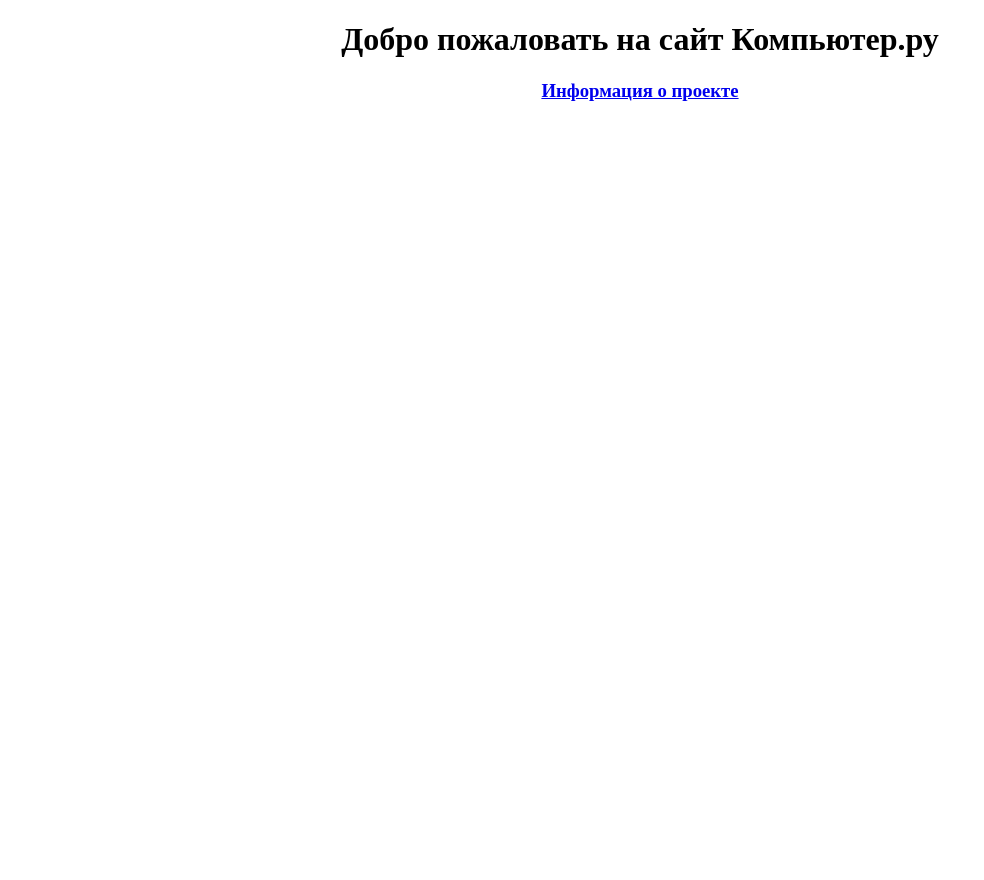
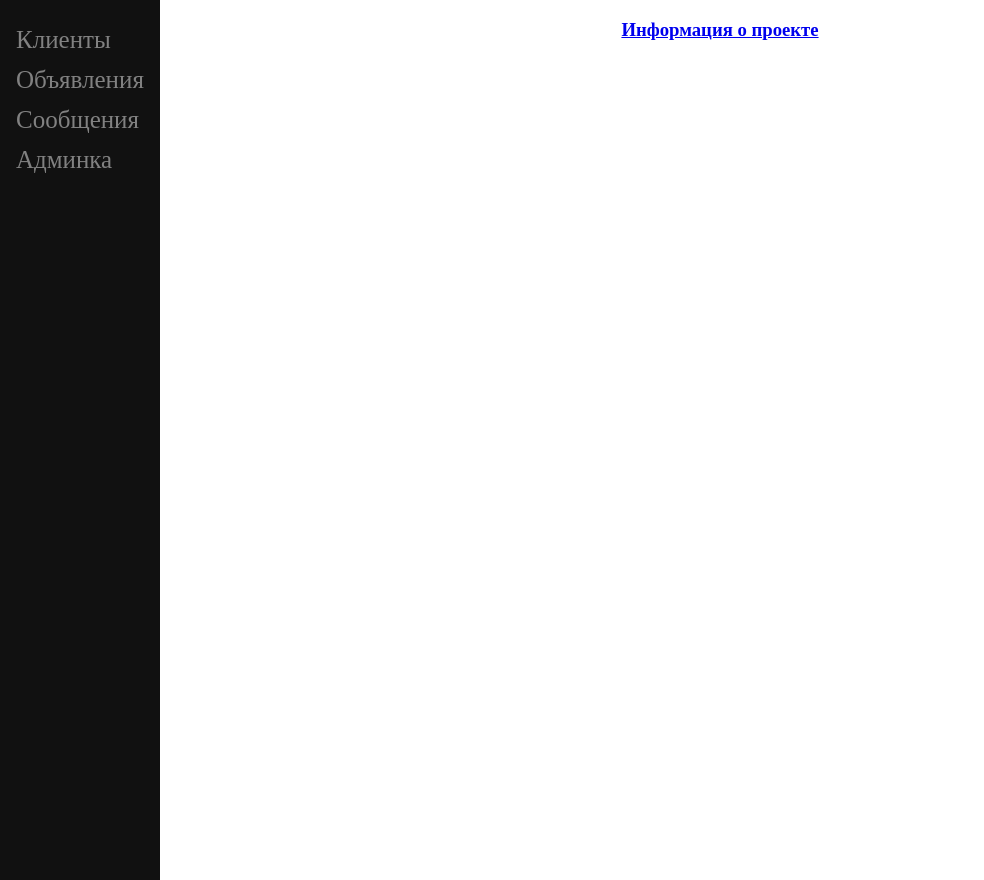
Before and after one commit to m000ooon/first_project, a Django app: page / in a window 1280 px wide. Shown: the whole page, without its empty margins (0-984 px from the left). Run offline with Django 4.2, Linux system fonts and the light colour scheme; parts of the project's set-up code (start-up, migrations or seed data) failed here and were passed over.

Commit message:
Изменения по лекции 7.

```diff
--- /dev/null
+++ b/core/static/core/css/styles.css
@@ -0,0 +1,38 @@
+ /* The sidebar menu */
+.sidenav {
+    height: 100%; /* Full-height: remove this if you want "auto" height */
+    width: 160px; /* Set the width of the sidebar */
+    position: fixed; /* Fixed Sidebar (stay in place on scroll) */
+    z-index: 1; /* Stay on top */
+    top: 0; /* Stay at the top */
+    left: 0;
+    background-color: #111; /* Black */
+    overflow-x: hidden; /* Disable horizontal scroll */
+    padding-top: 20px;
+}
+
+/* The navigation menu links */
+.sidenav a {
+    padding: 6px 8px 6px 16px;
+    text-decoration: none;
+    font-size: 25px;
+    color: #818181;
+    display: block;
+}
+
+/* When you mouse over the navigation links, change their color */
+.sidenav a:hover {
+    color: #f1f1f1;
+}
+
+/* Style page content */
+.main {
+    margin-left: 160px; /* Same as the width of the sidebar */
+    padding: 0px 10px;
+}
+
+/* On smaller screens, where height is less than 450px, change the style of the sidebar (less padding and a smaller font size) */
+@media screen and (max-height: 450px) {
+    .sidenav {padding-top: 15px;}
+    .sidenav a {font-size: 18px;}
+}
--- /dev/null
+++ b/core/templates/core/base.html
@@ -0,0 +1,20 @@
+<!DOCTYPE html>
+<html lang="en">
+<head>
+    {% load static %}
+    <meta charset="UTF-8">
+    <title>{{ title }}</title>
+    <link type="text/css" href="{% static 'core/css/styles.css' %}" rel="stylesheet" />
+</head>
+<body>
+    <div class="sidenav">
+        <a href="#">Клиенты</a>
+        <a href="#">Объявления</a>
+        <a href="#">Сообщения</a>
+        <a href="admin/">Админка</a>
+    </div>
+    <div class="main">
+        {% block content %}{% endblock %}
+    </div>
+</body>
+</html>
--- a/core/templates/core/mainpage.html
+++ b/core/templates/core/mainpage.html
@@ -1,17 +1,7 @@
-<!DOCTYPE html>
-<html lang="en">
-<head>
-    <meta charset="UTF-8">
-    <title>{{ title }}</title>
-</head>
-<body>
-<h1 align="center">
-    {{ text }}
-</h1>
-<div>
+{% extends 'core/base.html' %}
+
+{% block content %}
     <h3 align="center">
         <a href="{% url 'information' %}"> Информация о проекте</a>
     </h3>
-</div>
-</body>
-</html>
+{% endblock %}
--- /dev/null
+++ b/core/templates/core/students.html
@@ -0,0 +1,5 @@
+{% extends 'core/base.html' %}
+
+{% block content %}
+
+{% endblock %}
```
Also changed, not shown: 1 other file.
